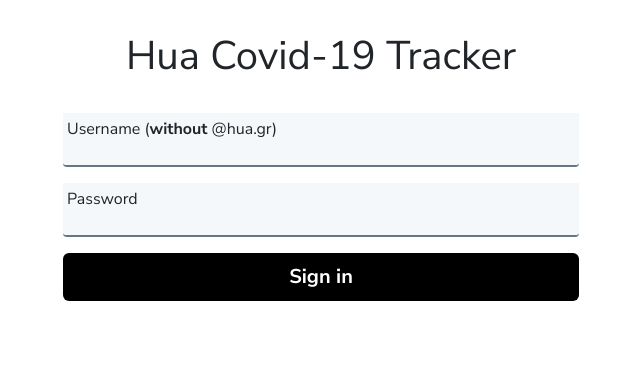
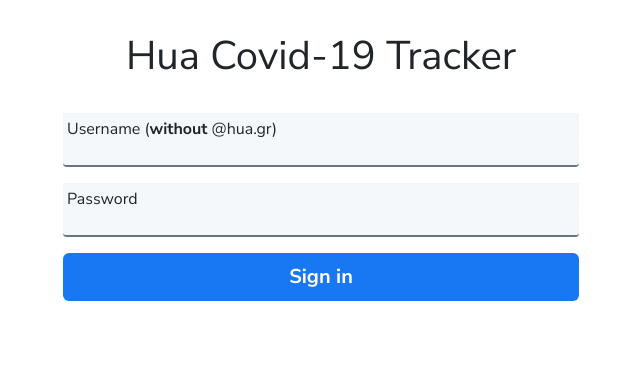
Before and after one commit to panosit/thesis, a Django app: page / in a window 1280 px wide. Shown: the top 365 px of the page, without its empty margins (319-959 px from the left). Run offline with Django 4.2, Linux system fonts and the light colour scheme; some libraries are stand-ins or nearby versions.

Commit message:
make it better

```diff
--- a/runtime.txt
+++ b/runtime.txt
@@ -1 +1 @@
-python-3.10.2
+python-3.10.4
--- a/static/css/style.css
+++ b/static/css/style.css
@@ -31,7 +31,7 @@ label {
 }
 .btn-custom {
   color: #fff !important;
-  background-color: black;
+  background-color: #1877f2;
 }
 .form-control {
   border: 0px;
--- a/templates/index.html
+++ b/templates/index.html
@@ -48,7 +48,9 @@
          <th>Ωρα λήξης</th>
          <th>Αίθουσα</th>
          <th>Χώρητικότητα Αίθουσας</th>
+         <!--
          <th>Οροφος</th>
+         -->
        </tr>
     </thead>
     <tbody>
@@ -62,7 +64,9 @@
          <td class="py-4 px-6">{{i.course.endingHour}}</td>
          <td class="py-4 px-6">{{i.course.amphitheater.name}}</td>
          <td class="py-4 px-6">{{i.course.amphitheater.capacity}}</td>
+         <!--
          <td class="py-4 px-6">{{i.course.amphitheater.floor}}</td>
+         -->
       </tr>
       {% endfor %}
     </tbody>
--- a/templates/position.html
+++ b/templates/position.html
@@ -48,7 +48,9 @@
          <th>Ωρα λήξης</th>
          <th>Αίθουσα</th>
          <th>Χώρητικότητα Αίθουσας</th>
+         <!--
          <th>Οροφος</th>
+         -->
        </tr>
     </thead>
     <tbody>
@@ -62,7 +64,9 @@
          <td class="py-4 px-6">{{i.course.endingHour}}</td>
          <td class="py-4 px-6">{{i.course.amphitheater.name}}</td>
          <td class="py-4 px-6">{{i.course.amphitheater.capacity}}</td>
+         <!--
          <td class="py-4 px-6">{{i.course.amphitheater.floor}}</td>
+         -->
       </tr>
       {% endfor %}
     </tbody>
```
Also changed, not shown: db.sqlite3, requirements.txt (line endings or trailing spaces), 2 other files.
